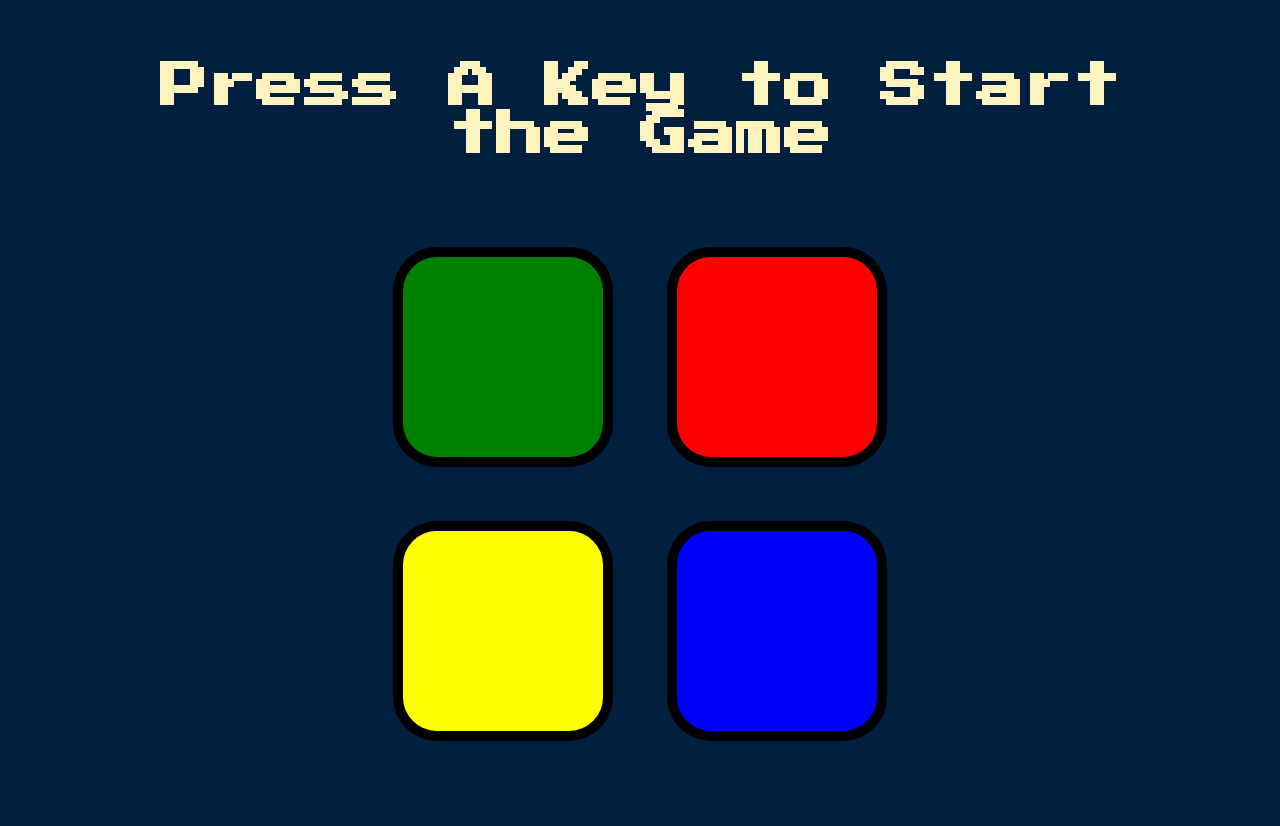
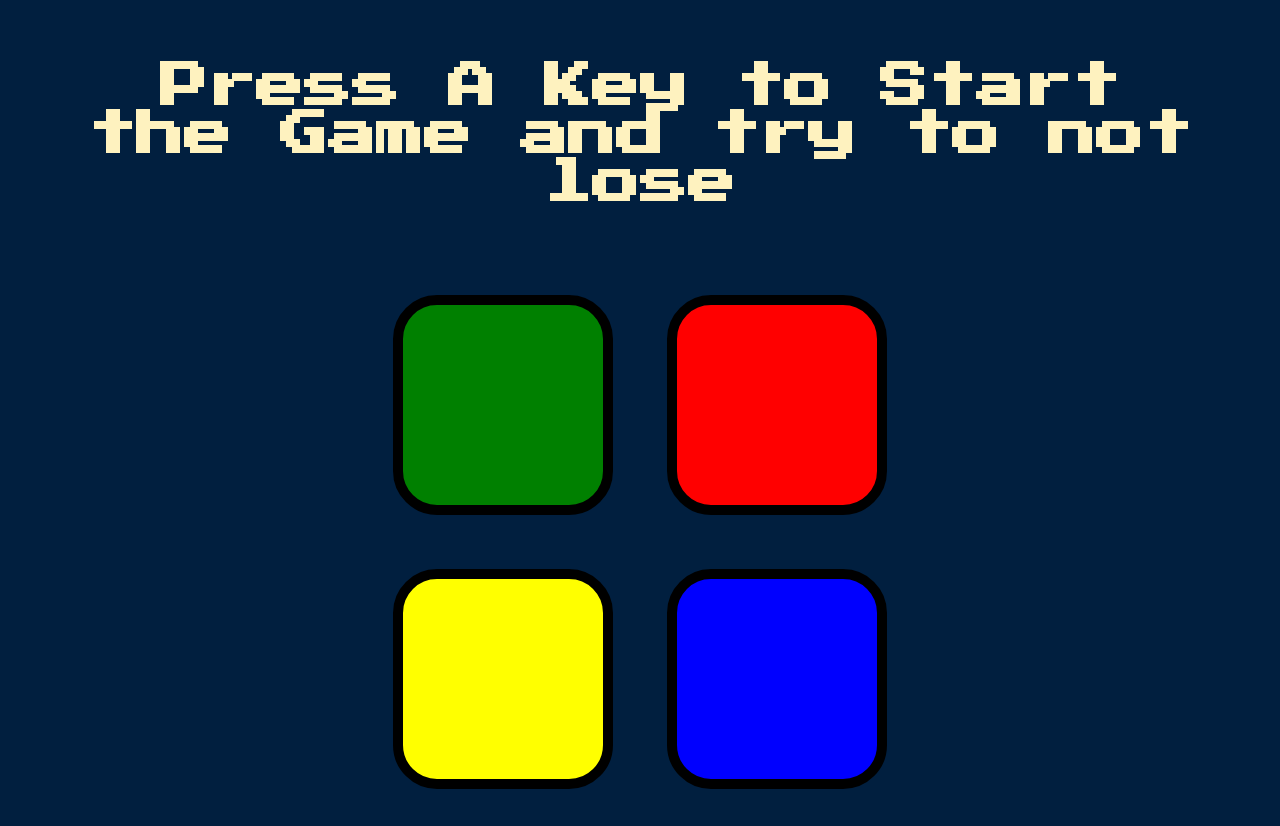
Before and after one commit to devjit-sarkar/SimonSays, a plain HTML site: page index.html in a window 1280 px wide. Before the commit the page ends 800 px from the top, so only its background shows below. Drawn offline with nearby package versions, Linux system fonts and the light colour scheme.

Commit message:
Added taunting message

```diff
--- a/index.html
+++ b/index.html
@@ -9,7 +9,7 @@
 </head>
 
 <body>
-  <h1 id="level-title">Press A Key to Start the Game </h1>
+  <h1 id="level-title">Press A Key to Start the Game and try to not lose </h1>
   <div class="container">
     <div class="row">
 
```
